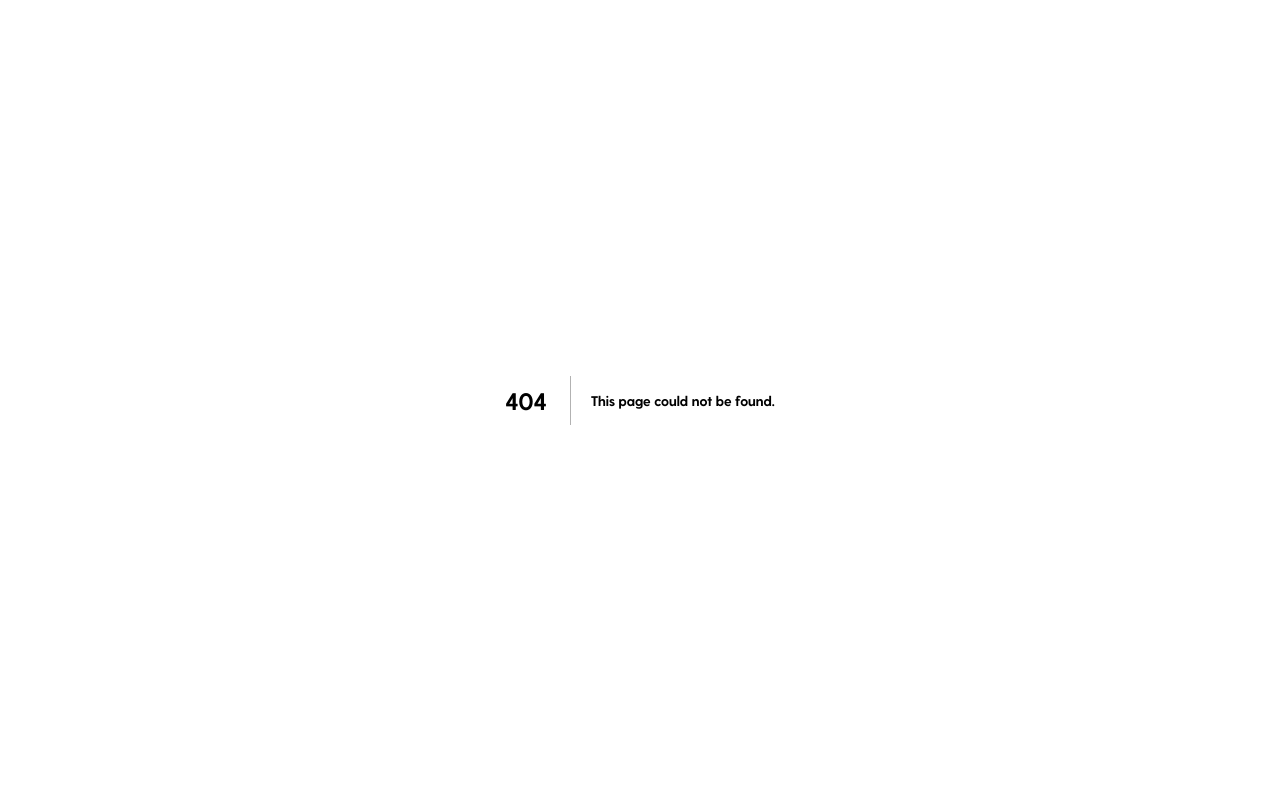
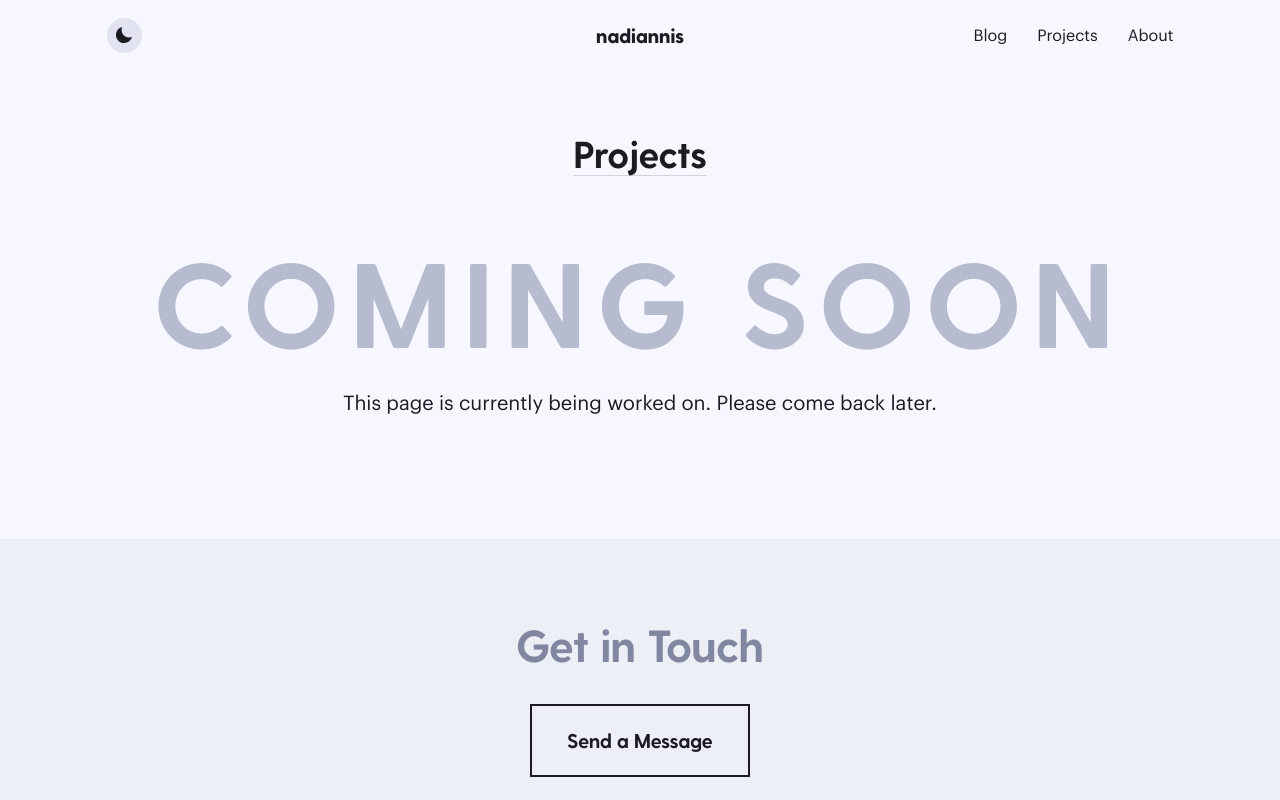
Before and after one commit to nadiannis/nadiannis-site, a Next.js app: page /projects in a window 1280 px wide. Before the commit this address had no page. Shown: the top 800 px of the page. Built offline with nearby package versions, Linux system fonts and the light colour scheme.

Commit message:
feat: create projects page

```diff
--- /dev/null
+++ b/pages/projects/index.js
@@ -0,0 +1,42 @@
+import Head from 'next/head';
+
+import Layout from '../../components/layouts/Layout';
+import Container from '../../components/ui/Container';
+
+export default function ProjectsPage() {
+  return (
+    <>
+      <Head>
+        <meta
+          name="description"
+          content="I turn ideas into great-looking usable apps. Find out more about me, my writings, and the projects I've created."
+        />
+        <meta
+          name="keywords"
+          content="Frontend Engineer, Frontend Developer, Web Developer, React, JavaScript, CSS, Indonesia"
+        />
+        <title>Projects | Annisa Nadia</title>
+      </Head>
+
+      <section className="text-main py-12">
+        <Container>
+          <div className="text-center">
+            <h1 className="text-2xl md:text-3xl text-center inline-block border-b border-gray-300 dark:border-gray-600">
+              Projects
+            </h1>
+          </div>
+          <div className="py-12">
+            <h2 className="text-6xl md:text-7xl lg:text-8xl uppercase text-center text-secondaryInverted mb-6 tracking-widest">
+              Coming Soon
+            </h2>
+            <p className="text-sm md:text-base max-w-screen-md mx-auto text-center">
+              This page is currently being worked on. Please come back later.
+            </p>
+          </div>
+        </Container>
+      </section>
+    </>
+  );
+}
+
+ProjectsPage.getLayout = (page) => <Layout>{page}</Layout>;
```
